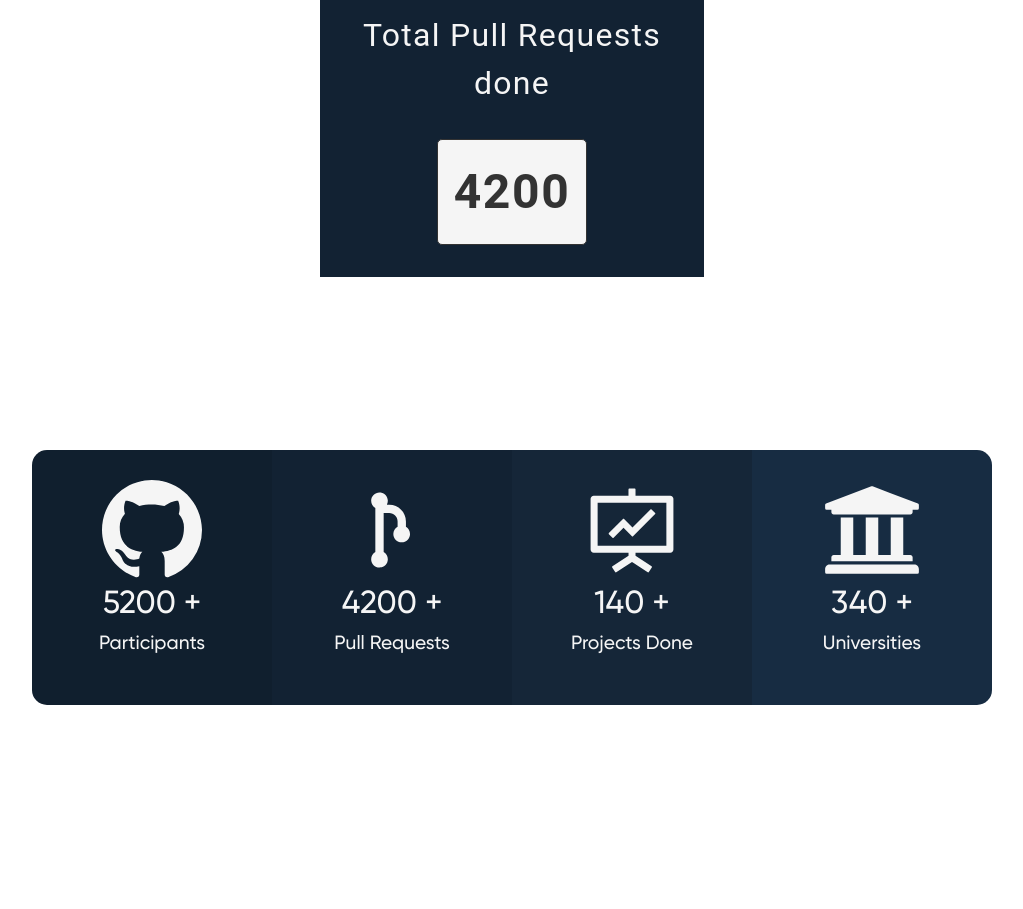
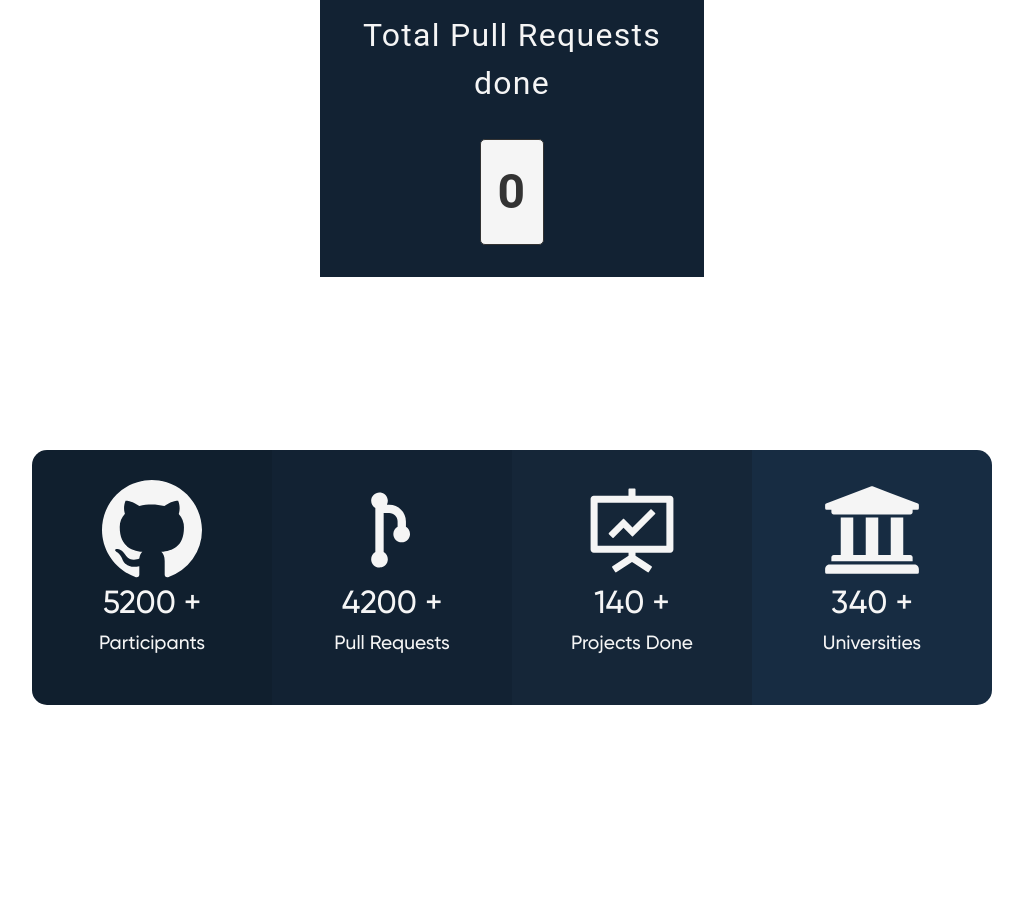
Before and after one commit to IITP-X-IITG/WoC-frontend, a React (Create React App) app: page / in a window 1280 px wide. Shown: the part 3460-4369 px from the top of the page, without its empty margins (128-1151 px from the left). Built offline with nearby package versions, Linux system fonts and the light colour scheme; no server answers.

Commit message:
Update Counter.js

```diff
--- a/src/components/PRcounter/Counter.js
+++ b/src/components/PRcounter/Counter.js
@@ -31,7 +31,7 @@ const Counter = () => {
   return (
     <div className="PRcounter">
       <div className="counter-head">Total Pull Requests done</div>
-      <div className="count">4200</div>
+      <div className="count">{count}</div>
     </div>
   );
 };
```
